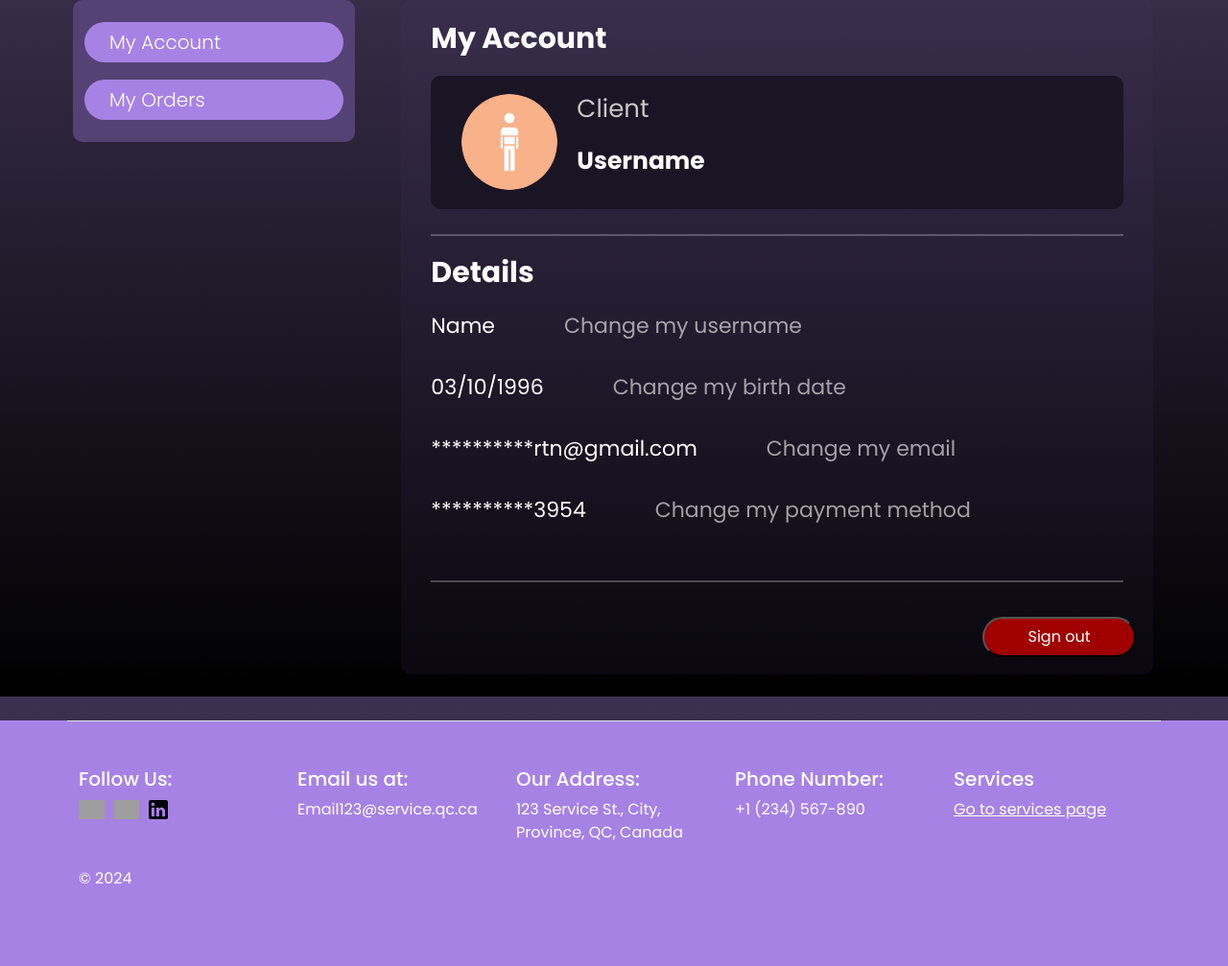
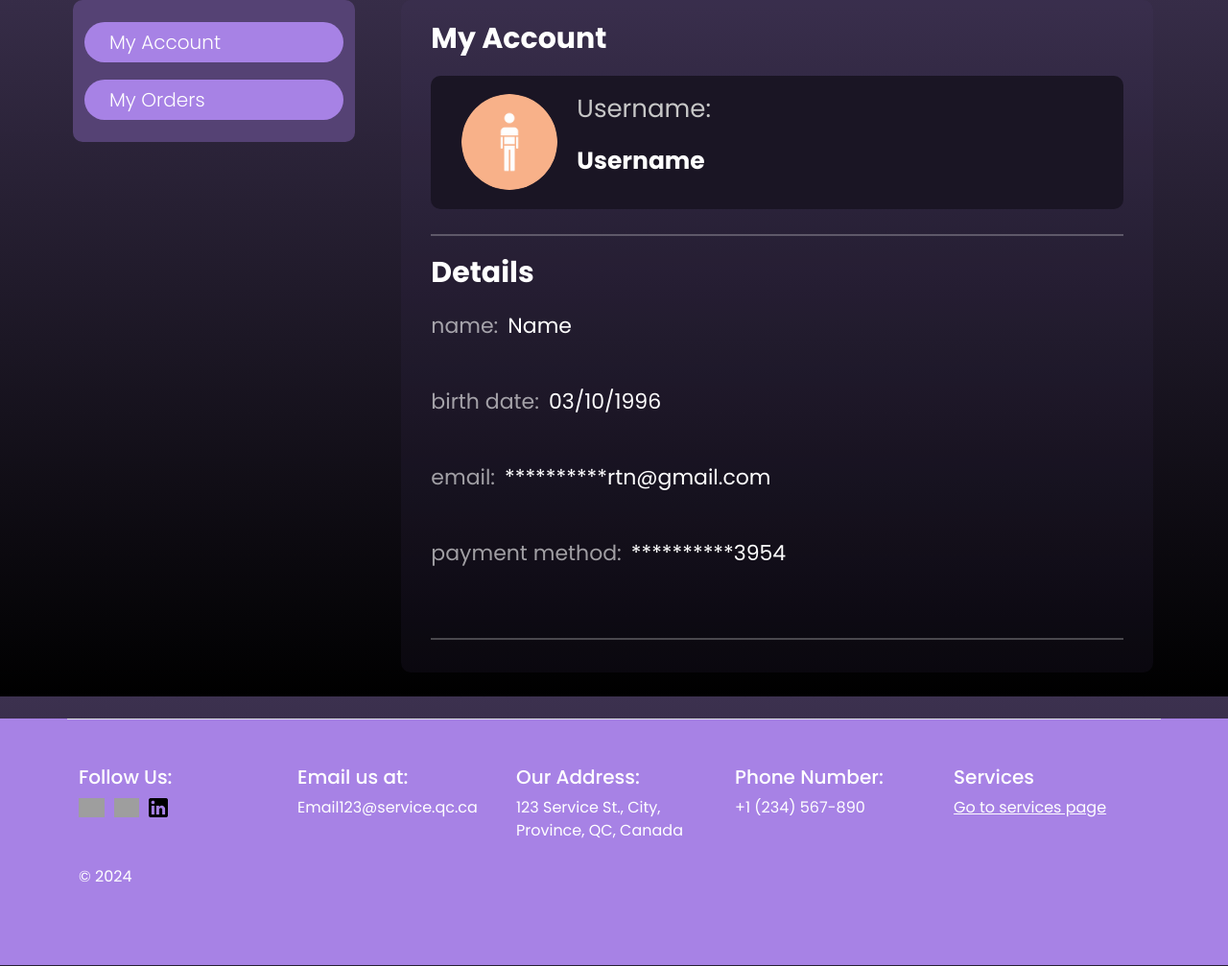
Before and after one commit to SohaibDM/SOEN287, a PHP site: page /account-settings.html in a window 1280 px wide. Shown: the part 74-1081 px from the top of the page at 96% size. Run offline with PHP 8.4, Linux system fonts and the light colour scheme; grey boxes are pictures that could not be loaded.

Commit message:
fixed account page loading

```diff
--- a/Frontend/ServicesPage.html
+++ b/Frontend/ServicesPage.html
@@ -18,7 +18,7 @@
     <div id="header">
       <div id="title">
         <a href="home-page.html" style="text-decoration: none; color: inherit">
-          <h1>Company Name</h1>
+          <h1 id="companyName">Company Name</h1>
         </a>
       </div>
 
--- a/Frontend/account-script.js
+++ b/Frontend/account-script.js
@@ -11,12 +11,13 @@ function showSection(section) {
   }
 }
 
+
 // Replace '3' with the ID of the customer you want to display
 const specificCustomerId = 3; // Example: Fetch user with ID 3
 const usernameElement = document.getElementById("displayUsername");
 const username = document.getElementById("accountUsername");
 const Name = document.getElementById("name");
-const email = document.getElementById("email");
+const accountEmail = document.getElementById("email");
 const date = document.getElementById("date");
 const payment = document.getElementById("payment-card");
 
@@ -37,7 +38,7 @@ fetch(`http://localhost:3000/Frontend/account-settings/${specificCustomerId}`)
             usernameElement.textContent = data.Username; // Replace "Guest" with the chosen name
             username.textContent = data.Username;
             Name.textContent = data.Name;
-            email.textContent = data.Email;
+            accountEmail.textContent = data.Email;
             date.textContent = formatDate(data.DOB);
             payment.textContent = data.payment;
 
--- a/Frontend/account-settings.html
+++ b/Frontend/account-settings.html
@@ -22,15 +22,15 @@
   <body>
     <div id="header">
         <div id="title">
-           <a href="home-page.html" style="text-decoration: none; color: inherit;">
-              <h1>Company Name</h1>
+           <a href="./home-page.html" style="text-decoration: none; color: inherit;">
+              <h1 id="companyName">Company Name</h1>
           </a>
         </div>
 
         <div id="nav-bar">
             <ul>
                 <li><a href="#footer">About Us</a></li>
-                <li><a href="/ServicesPage.html">Services</a></li>
+                <li><a href="./ServicesPage.html">Services</a></li>
             </ul>
         </div>
 
@@ -64,30 +64,37 @@
             <div class="user-info d-flex align-items-center">
               <img class="account-image" src="man_icon.png" alt="account-image" />
               <div class="ml-3">
-                <p class="thin-text">Client</p>
+                <p class="thin-text">Username:</p>
                 <p class="Username" id="accountUsername">Username</p>
               </div>
             </div>
             <hr class="line d-flex align-items-center" />
             <p class="details-text">Details</p>
             <div class="info-container d-flex justify-content-left">
-              <p class="personal-info" id="name">Name</p>
-              <p class="change-info-text">Change my username</p>
+              <div class="info-container label-value-container">
+                <p class="change-info-text">name:</p>
+                <p class="personal-info" id="name">Name</p>
+              </div>
             </div>
             <div class="info-container d-flex justify-content-left">
-              <p class="personal-info" id="date">03/10/1996</p>
-              <p class="change-info-text">Change my birth date</p>
+              <div class="info-container label-value-container">
+                <p class="change-info-text">birth date:</p>
+                <p class="personal-info" id="date">03/10/1996</p>
+              </div>
             </div>
             <div class="info-container d-flex justify-content-left">
-              <p class="personal-info" id="email">**********rtn@gmail.com</p>
-              <p class="change-info-text">Change my email</p>
+              <div class="info-container label-value-container">
+                <p class="change-info-text">email:</p>
+                <p class="personal-info" id="email">**********rtn@gmail.com</p>
+              </div>
             </div>
             <div class="info-container d-flex justify-content-left">
-              <p class="personal-info" id="payment-card">**********3954</p>
-              <p class="change-info-text">Change my payment method</p>
+              <div class="info-container label-value-container">
+                <p class="change-info-text">payment method:</p>
+                <p class="personal-info" id="payment-card">**********3954</p>
+              </div>
             </div>
             <hr class="line d-flex align-items-center" />
-            <button type="button" class="sign-out-button">Sign out</button>
           </div>
         </div>
 
@@ -220,8 +227,9 @@
   </div>
   </div>
 
+    <script src="script.js"></script>
     <script src="account-script.js"></script>
-    <script src="script.js"></script>
+
 
     <script
       src="https://cdn.jsdelivr.net/npm/bootstrap@5.3.3/dist/js/bootstrap.bundle.min.js"
--- a/Frontend/account.css
+++ b/Frontend/account.css
@@ -124,3 +124,9 @@ body {
   margin-left: 75%;
   width: 160px !important;
 }
+
+.label-value-container {
+  display: flex;
+  gap: 10px;
+  align-items: center;
+}
--- a/Frontend/add-service.html
+++ b/Frontend/add-service.html
@@ -12,7 +12,7 @@
     <div id="header">
         <div id="title">
            <a href="home-page.html" style="text-decoration: none; color: inherit;">
-              <h1>Company Name</h1>
+              <h1 id="companyName">Company Name</h1>
           </a>
         </div>
 
--- a/Frontend/admin-customization.html
+++ b/Frontend/admin-customization.html
@@ -12,7 +12,7 @@
     <div id="header">
         <div id="title">
            <a href="home-page.html" style="text-decoration: none; color: inherit;">
-              <h1>Company Name</h1>
+              <h1 id="companyName">Company Name</h1>
           </a>
         </div>
 
--- a/Frontend/admin.html
+++ b/Frontend/admin.html
@@ -15,7 +15,7 @@
     <div id="header">
       <div id="title">
         <a href="home-page.html" style="text-decoration: none; color: inherit">
-          <h1>Company Name</h1>
+          <h1 id="companyName">Company Name</h1>
         </a>
       </div>
     </div>
--- a/Frontend/delete-service.html
+++ b/Frontend/delete-service.html
@@ -13,7 +13,7 @@
     <div id="header">
         <div id="title">
             <a href="home-page.html" style="text-decoration: none; color: inherit;">
-                <h1>Company Name</h1>
+                <h1 id="companyName">Company Name</h1>
             </a>
         </div>
 
--- a/Frontend/home-page.html
+++ b/Frontend/home-page.html
@@ -15,7 +15,7 @@
     <div id="header">
         <div id="title">
            <a href="home-page.html" style="text-decoration: none; color: inherit;">
-              <h1>Company Name</h1>
+              <h1 id="companyName">Company Name</h1>
           </a>
         </div>
 
--- a/Frontend/login.html
+++ b/Frontend/login.html
@@ -12,7 +12,7 @@
     <div id="header">
         <div id="title">
            <a href="home-page.html" style="text-decoration: none; color: inherit;">
-              <h1>Company Name</h1>
+              <h1 id="companyName">Company Name</h1>
           </a>
         </div>
 
--- a/Frontend/order-preview-page.html
+++ b/Frontend/order-preview-page.html
@@ -22,7 +22,7 @@
     <div id="header">
         <div id="title">
            <a href="home-page.html" style="text-decoration: none; color: inherit;">
-              <h1>Company Name</h1>
+              <h1 id="companyName">Company Name</h1>
           </a>
         </div>
 
--- a/Frontend/productPage1.html
+++ b/Frontend/productPage1.html
@@ -13,7 +13,7 @@
     <div id="header">
         <div id="title">
            <a href="home-page.html" style="text-decoration: none; color: inherit;">
-              <h1>Company Name</h1>
+              <h1 id="companyName">Company Name</h1>
           </a>
         </div>
 
--- a/Frontend/script.js
+++ b/Frontend/script.js
@@ -14,7 +14,7 @@ const passwordInput = document.getElementById("password");
 const displayUsername = document.getElementById("displayUsername");
 const logoutButton = document.querySelector(".logout-button");
 
-const companyName = document.getElementById("title");
+const companyName = document.getElementById("companyName");
 const descriptionTitle = document.getElementById("descriptionTitle");
 const description = document.getElementById("description");
 const address = document.querySelector("#footer .col:nth-child(3) .nav-link");
@@ -41,18 +41,17 @@ document.addEventListener("DOMContentLoaded", function () {
         console.log("Data fetched from the backend:", record);
 
         // Populate the form fields with the retrieved data
-        companyName.textContent = record.Company_Name;
-        console.log(record.Company_Name);
-        console.log(companyName.value);
-        address.textContent = record.Address;
-        email.textContent = record.Email;
-        phoneNumber.textContent = record.Number;
-        descriptionTitle.textContent = record.Desc_Title;
-        description.textContent = record.Description;
-        twitterLink.href = record.Twitter;
-        instagramLink.href = record.Instagram;
-        linkedinLink.href = record.Linkedin;
+        if (companyName) { companyName.textContent = record.Company_Name;}
+        if (address) {address.textContent = record.Address;}
+        if (email) { email.textContent = record.Email; }
+        if (phoneNumber) { phoneNumber.textContent = record.Number; }
+        if (descriptionTitle) { descriptionTitle.textContent = record.Desc_Title; }
+        if (description) { description.textContent = record.Description; }
+        if (twitterLink) { twitterLink.href = record.Twitter; }
+        if (instagramLink) { instagramLink.href = record.Instagram; }
+        if (linkedinLink) { linkedinLink.href = record.Linkedin; }
 
+        if (imageSrc) {
           if (record.Image && record.Image.data) {
             const byteArray = new Uint8Array(record.Image.data);
             const blob = new Blob([byteArray], { type: "image/jpeg" }); // Adjust type if needed (e.g., image/png)
@@ -61,6 +60,7 @@ document.addEventListener("DOMContentLoaded", function () {
             // Set the `src` attribute of the image element
             imageSrc.src = imageUrl;
             imageSrc.alt = "Company Image";
+          }
         }
 
 
```
Also changed, not shown: Backend/server.js (+1 -21 lines). Lines whose indentation alone changed are shown as unchanged.
